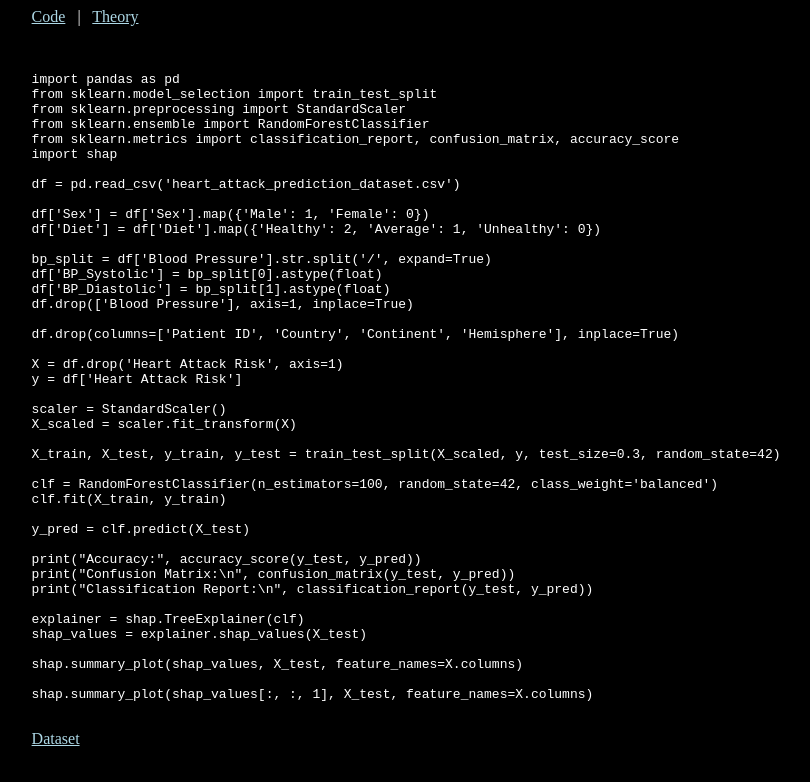
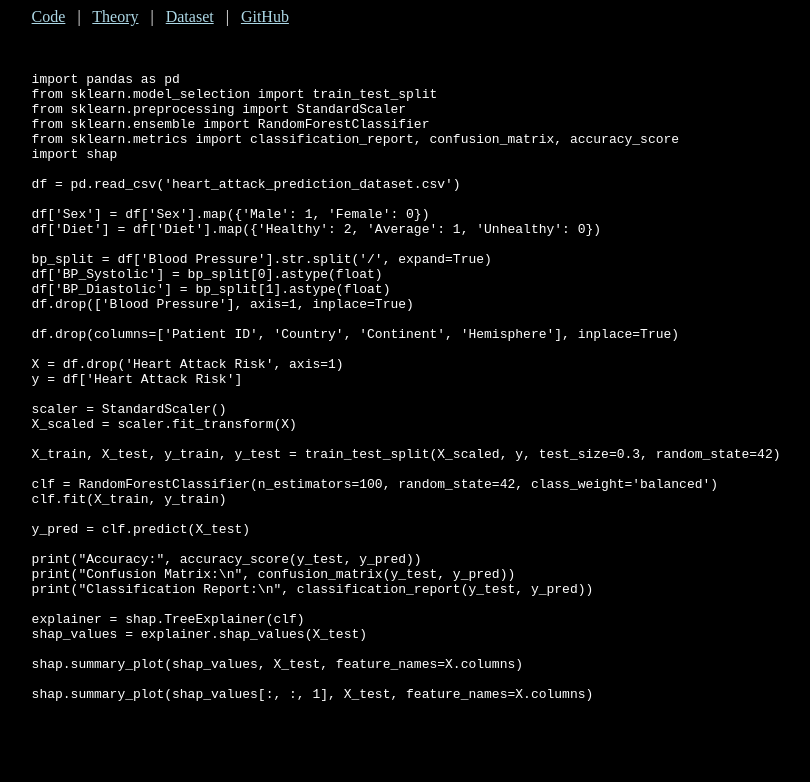
Before and after one commit to shubhamranwase/clone, a plain HTML site: page index.html in a window 1280 px wide. Shown: the whole page, without its empty margins (2-812 px from the left). Drawn offline with Linux system fonts and the light colour scheme.

Commit message:
navbar update

```diff
--- a/index.html
+++ b/index.html
@@ -10,7 +10,10 @@
 <body style="background-color: black; color: white; padding-inline: 2%;">
     <nav>
         <a href="index.html" style="color: lightblue;">Code</a> &nbsp; | &nbsp;
-        <a href="theory.html" style="color: lightblue;">Theory</a>
+        <a href="theory.html" style="color: lightblue;">Theory</a> &nbsp; | &nbsp;
+        <a href="https://www.kaggle.com/datasets/iamsouravbanerjee/heart-attack-prediction-dataset"
+            style="color: lightblue;">Dataset</a> &nbsp; | &nbsp;
+        <a href="https://github.com/shubhamranwase/clone" style="color: lightblue;">GitHub</a>
     </nav>
     <br>
 
@@ -58,8 +61,6 @@ shap.summary_plot(shap_values, X_test, feature_names=X.columns)
 
 shap.summary_plot(shap_values[:, :, 1], X_test, feature_names=X.columns)
     </code></pre>
-    <a href="https://www.kaggle.com/datasets/iamsouravbanerjee/heart-attack-prediction-dataset"
-        style="color: lightblue;">Dataset</a>
 </body>
 
 </html>
```
Also changed, not shown: theory.html (+4 -1 lines).
